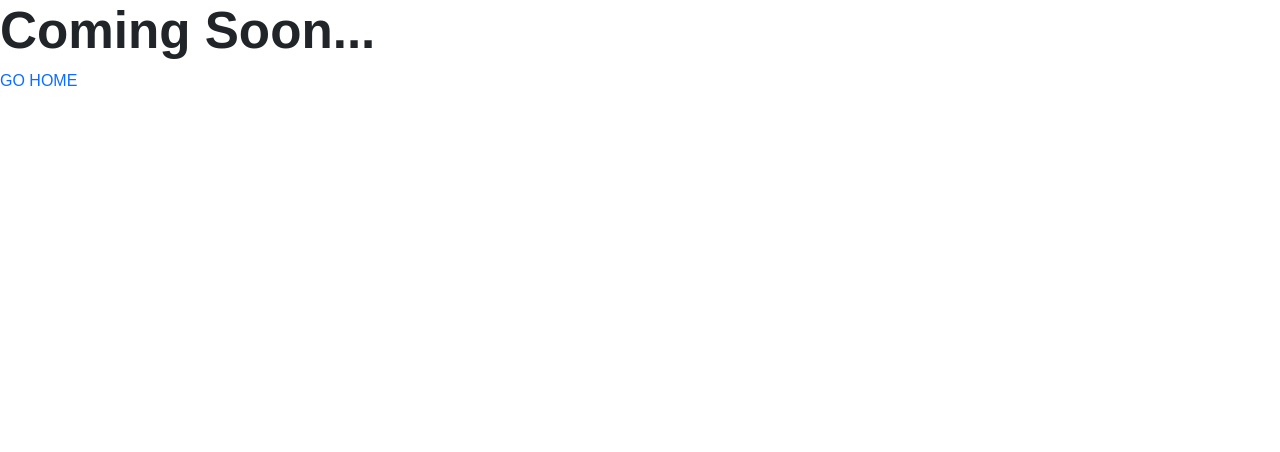
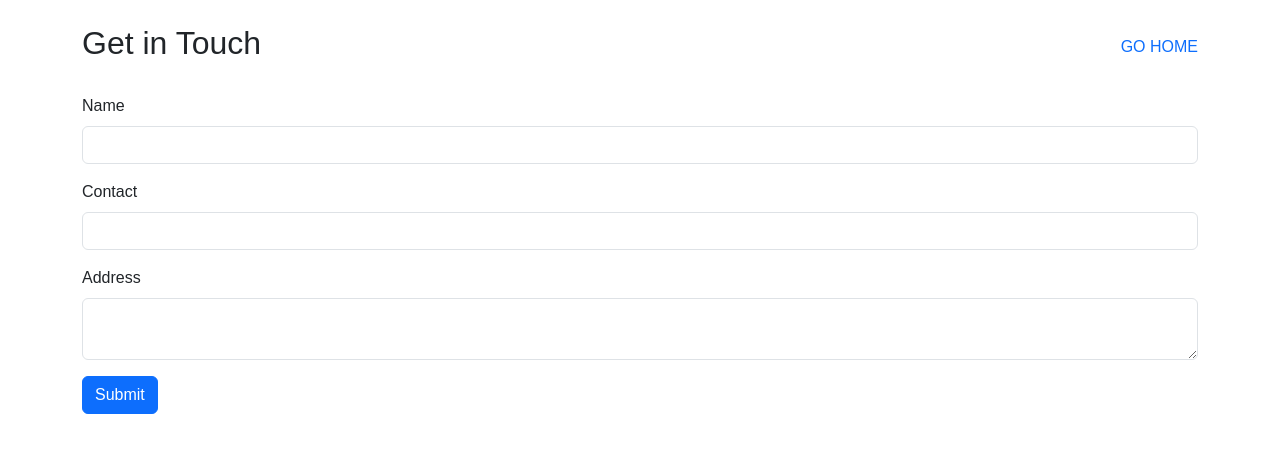
Before and after one commit to ait-varun/varun-portfolio, a Next.js app: page /get-in-touch in a window 1280 px wide. Shown: the top 452 px of the page. Built offline with nearby package versions, Linux system fonts and the light colour scheme.

Commit message:
added form

```diff
--- a/package.json
+++ b/package.json
@@ -15,7 +15,8 @@
     "next-page-transitions": "^1.0.0-beta.2",
     "next-transpile-modules": "^10.0.1",
     "react": "^18",
-    "react-dom": "^18"
+    "react-dom": "^18",
+    "react-hook-form": "^7.51.0"
   },
   "devDependencies": {
     "eslint": "^8",
--- /dev/null
+++ b/src/app/components/contact/page.js
@@ -0,0 +1,89 @@
+"use client";
+import { useForm } from "react-hook-form";
+import { useState } from "react";
+import Link from "next/link";
+
+export default function ContactForm() {
+  const form = useForm();
+  const {
+    register,
+    handleSubmit,
+    formState: { errors },
+    reset,
+  } = form;
+  const [showMessage, setShowMessage] = useState(false);
+
+  const onSubmit = (data) => {
+    // Handle form submission logic here
+    console.log(data);
+    reset(); // Reset form fields
+    setShowMessage(true); // Show the message
+    setTimeout(() => {
+      setShowMessage(false); // Hide the message after 3 seconds
+    }, 3000);
+  };
+
+  return (
+    <form onSubmit={handleSubmit(onSubmit)} className="container">
+      <div className="d-flex align-items-center justify-content-between my-4">
+        <h2>Get in Touch</h2>
+        <Link href="/">GO HOME</Link>
+      </div>
+      {showMessage && (
+        <div className="alert alert-success mb-3" role="alert">
+          I&apos;ll reach you soon!
+        </div>
+      )}
+      <div className="mb-3">
+        <label htmlFor="name" className="form-label">
+          Name
+        </label>
+        <input
+          type="text"
+          id="name"
+          className="form-control"
+          {...register("name", { required: "Name is required" })}
+        />
+        {errors.name && (
+          <div className="invalid-feedback">{errors.name.message}</div>
+        )}
+      </div>
+      <div className="mb-3">
+        <label htmlFor="contact" className="form-label">
+          Contact
+        </label>
+        <input
+          type="text"
+          id="contact"
+          className="form-control"
+          {...register("contact", {
+            required: "Contact is required",
+            pattern: {
+              value: /^\S+@\S+\.\S+$/,
+              message: "Invalid email address",
+            },
+          })}
+        />
+        {errors.contact && (
+          <div className="invalid-feedback">{errors.contact.message}</div>
+        )}
+      </div>
+      <div className="mb-3">
+        <label htmlFor="address" className="form-label">
+          Address
+        </label>
+        <textarea
+          id="address"
+          className="form-control"
+          {...register("address", { required: "Address is required" })}
+        />
+        {errors.address && (
+          <div className="invalid-feedback">{errors.address.message}</div>
+        )}
+      </div>
+      <button type="submit" className="btn btn-primary">
+        Submit
+      </button>
+    </form>
+  );
+}
--- a/src/app/get-in-touch/page.js
+++ b/src/app/get-in-touch/page.js
@@ -1,11 +1,9 @@
-import Link from "next/link";
 import styles from "./page.module.css";
-
+import ContactForm from "../components/contact/page";
 export default function GetInTouch() {
   return (
     <div className={styles.getInTouch}>
-      <h1>Coming Soon...</h1>
-      <Link href="/">GO HOME</Link>
+      <ContactForm />
     </div>
   );
 }
```
Also changed, not shown: 1 other file (tests, documents, lock files or other folders).
